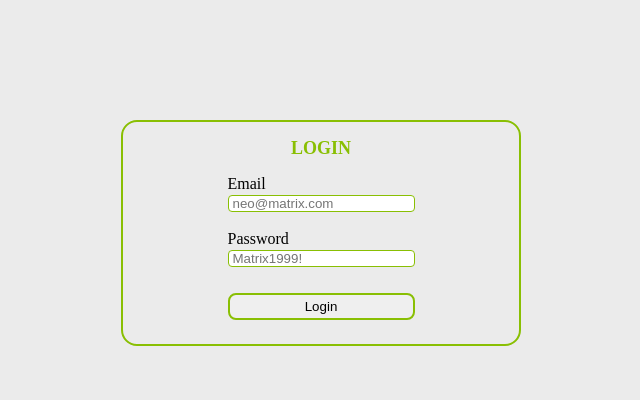
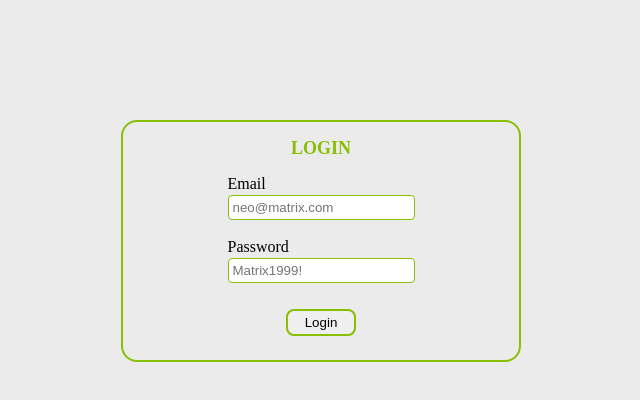
Before and after one commit to EmmanuelLefevre/Mflix, a Next.js app: page /login in a window 1280 px wide. Shown: the top 400 px of the page, without its empty margins (319-959 px from the left). Built offline with nearby package versions, Linux system fonts and the light colour scheme.

Commit message:
should modify after deleting Tailshit

```diff
--- a/pages/login.tsx
+++ b/pages/login.tsx
@@ -52,7 +52,9 @@ const LoginPage = () => {
           value={ password }
           onChange={(e) => setPassword(e.target.value)}
           required/>
-        <button type="submit">Login</button>
+        <div id="submit-button">
+          <button type="submit">Login</button>
+        </div>
       </form>
     </div>
   );
--- a/styles/globals.css
+++ b/styles/globals.css
@@ -47,7 +47,7 @@ label {
 }
 input {
   margin: 2px 0;
-  padding: 0 4px;
+  padding: 4px 4px;
   border: 1px solid #89BF03;
   border-radius: 4px;
 }
@@ -56,6 +56,7 @@ input:focus {
   caret-color: #89BF03;
 }
 button {
+  width: 70px;
   margin: 24px 0;
   padding: 4px 4px;
   border: 2px solid #89BF03;
@@ -63,4 +64,10 @@ button {
 }
 button:hover {
   color: #89BF03;
+  cursor: pointer;
 }
+#submit-button {
+  display: flex;
+  justify-content: center;
+  align-items: center;
+}
```
